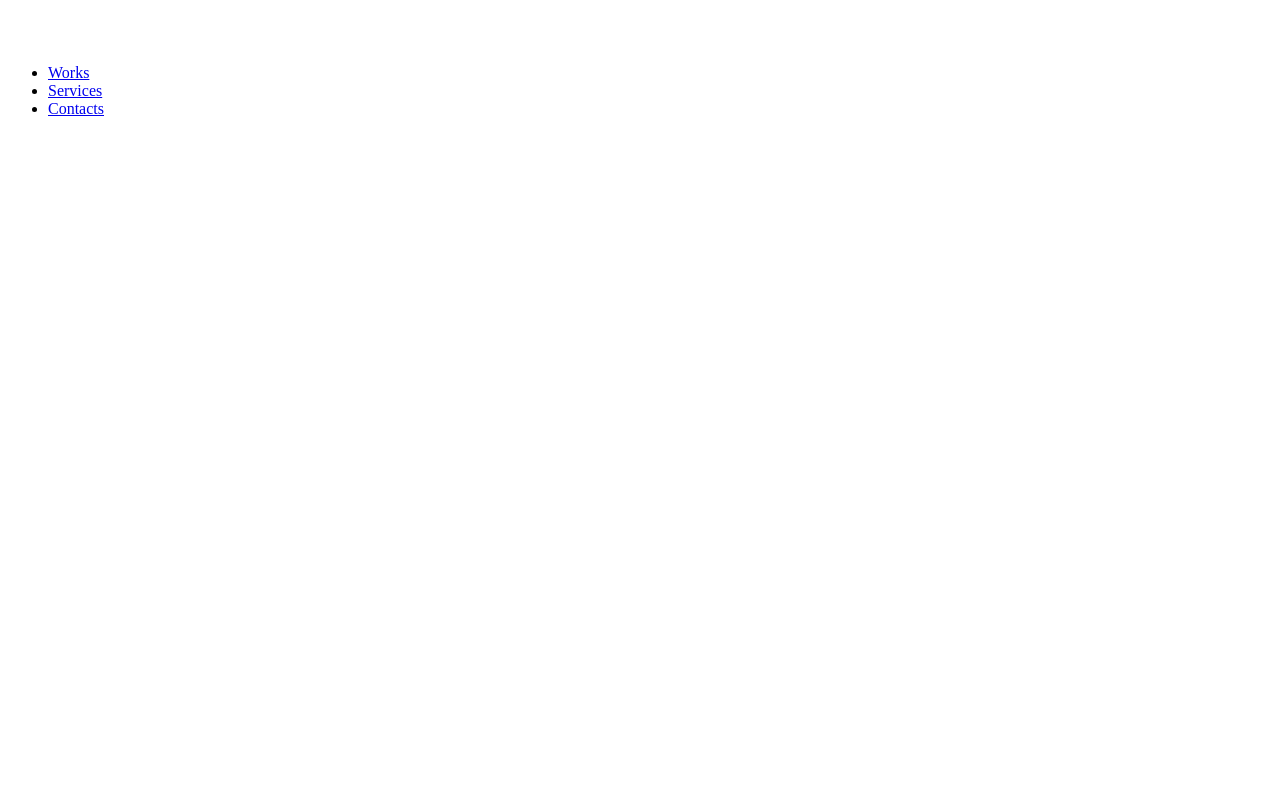
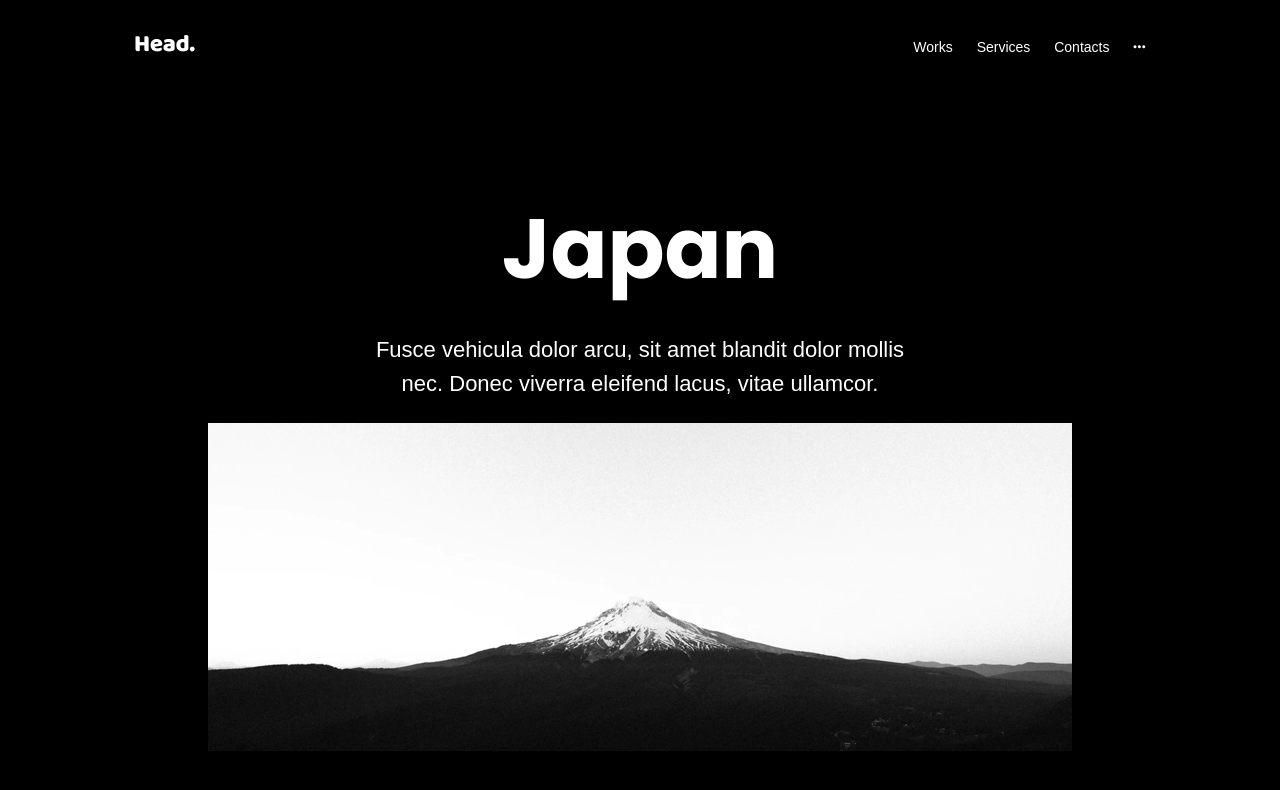
Before and after one commit to Annamichelles/Responsive-design, a plain HTML site: page index.html in a window 1280 px wide. Drawn offline with Linux system fonts and the light colour scheme.

Commit message:
desktop done

```diff
--- a/index.html
+++ b/index.html
@@ -12,7 +12,7 @@
 	<link rel="preconnect" href="https://fonts.googleapis.com">
 	<link rel="preconnect" href="https://fonts.gstatic.com" crossorigin>
 	<link href="https://fonts.googleapis.com/css2?family=Poppins:ital,wght@0,100;0,200;0,300;0,400;0,500;0,600;0,700;0,800;0,900;1,100;1,200;1,300;1,400;1,500;1,600;1,700;1,800;1,900&family=Source+Sans+3:ital,wght@0,200..900;1,200..900&display=swap" rel="stylesheet">
-
+	<script src="https://kit.fontawesome.com/b859aba923.js" crossorigin="anonymous"></script>
 </head>
 <body>
 	<header class="header">
@@ -23,9 +23,17 @@
  					<li><a href="#" class="works">Works</a></li>
  					<li><a href="#" class="services">Services</a></li>
 	 				<li><a href="#" class="contacts">Contacts</a></li>
+	 				<i class="fa-solid fa-ellipsis"></i>
  				</ul>
  			</nav>
  	</header>
 
+ 	<div class="main-content">
+	 	<div>
+		 	<h1 class="main-title"> Japan </h1>
+		 	<h3 class="second-title"> Fusce vehicula dolor arcu, sit amet blandit dolor mollis nec. Donec viverra eleifend lacus, vitae ullamcor. </h3>
+	 	</div>
+	 	<div class="fuji"><img src="images/fuji.png" alt="Black and white picture of mount fuji"></div>
+ 	</div>
 </body>
 </html>
--- a/styles/header.scss
+++ b/styles/header.scss
@@ -14,11 +14,11 @@
     &__menu {
 		max-width: 350px;
 		width: 100%;
-		color: #2F281E;
+		color: #FFFFFF;
 		font-family: 'Source sans', sans-serif;
 		font-size: 14px;
 		font-style: normal;
-		font-weight: 700;
+		font-weight: 300;
 		line-height: 28px; /* 150% */
 		cursor: pointer;
 		display: flex;
@@ -30,7 +30,7 @@
 		}
 
 		& a {
-		color: #2F281E;
+		color: #FFFFFF;
 		text-decoration: none;
 		}
 	}
@@ -39,18 +39,20 @@
 .services {
 	margin-right: 20px;
 	&:hover {
-		color: $secondary-color;
+		color: #ADADAD;
 	}
 }
 
 .contacts {
+	margin-right: 20px;
 	&:hover {
-		color: $secondary-color;
+		color: #ADADAD;
 	}
 }
 
 .works {
+	margin-right: 20px;
 	&:hover {
-		color: $secondary-color;
+		color: #ADADAD;
 	}
 }
--- a/styles/index.scss
+++ b/styles/index.scss
@@ -1,4 +1,4 @@
-body{
+body {
 	max-width: 100vw;
 	height: 100vh;
 	background-color: #000000;
@@ -10,3 +10,4 @@ body{
 }
 
 @import 'header';
+@import 'main';
--- /dev/null
+++ b/styles/main.scss
@@ -0,0 +1,31 @@
+.main-title {
+	display: flex;
+	justify-content: center;
+	width: 100%;
+	color: #FFFFFF;
+	font-family: 'Poppins', sans-serif;
+	font-size: 84px;
+	font-style: normal;
+	margin-block: 0px;
+}
+
+.second-title {
+	display: flex;
+	justify-content: center;
+	color: #FFFFFF;
+	max-width: 573px;
+	width: 100%;
+	font-family: 'Source sans', sans-serif;
+	font-size: 22px;
+	font-style: normal;
+	font-weight: 100;
+	line-height: 34px;
+	text-align: center;
+}
+
+.main-content {
+	display: flex;
+	flex-direction: column;
+	justify-content: center;
+	align-items: center;
+}
```
Also changed, not shown: images/fuji.png (added), styles/index.css, styles/main.css (added).
